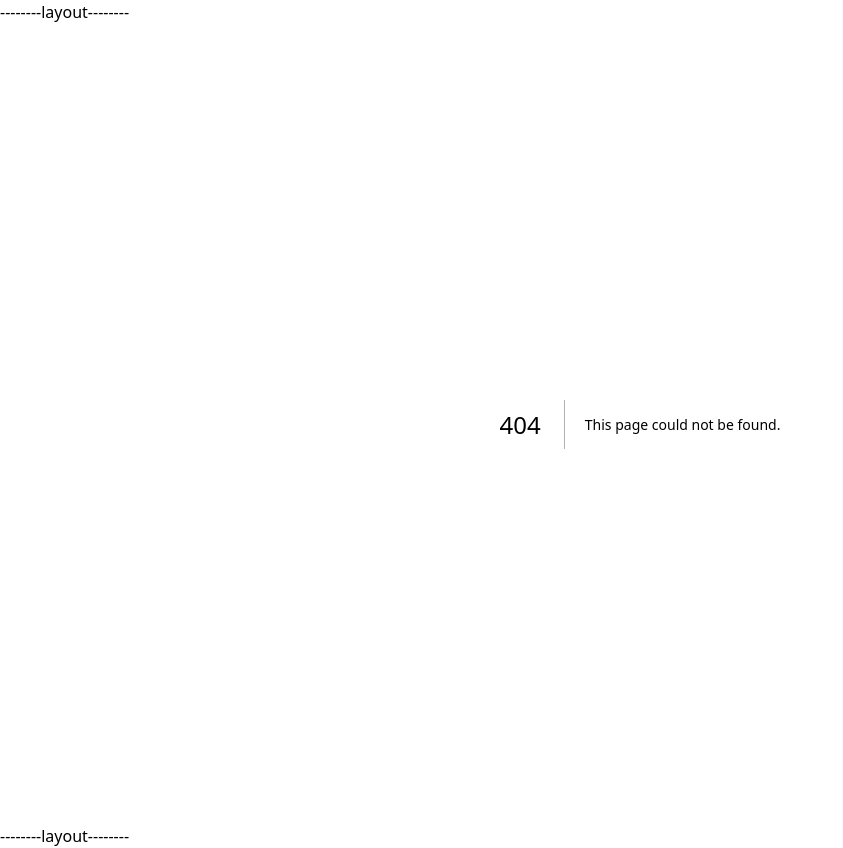
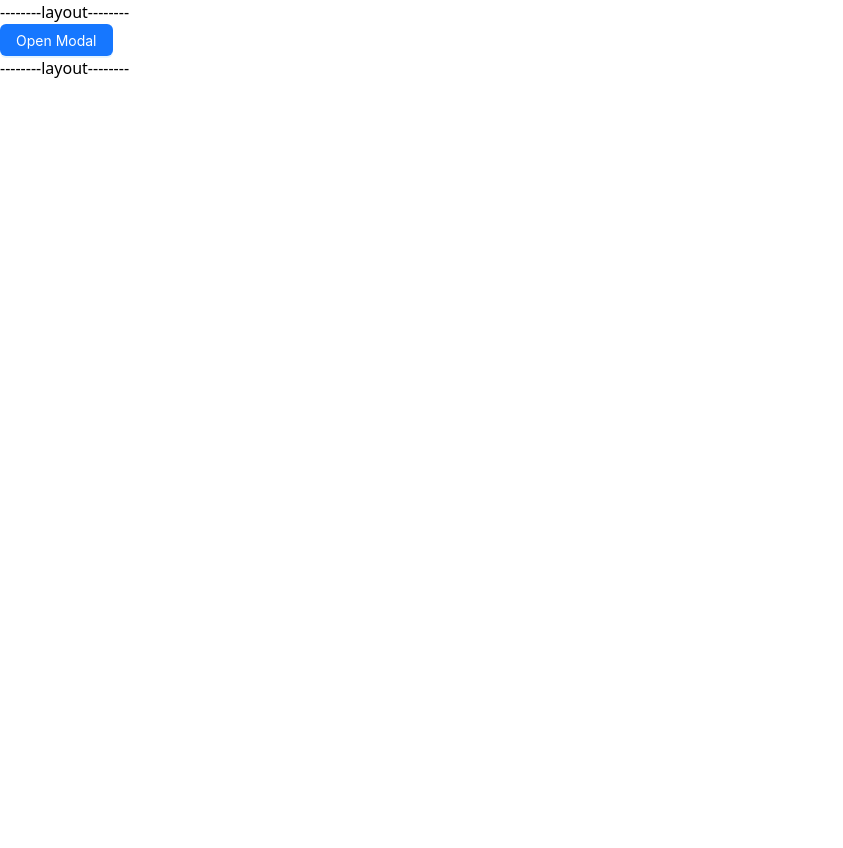
Before and after one commit to yheseul/maincamp, a Next.js app in the folder class-example/my-app/: page /section12/12-10-modal-custom-address-refactoring-type in a window 1280 px wide. Before the commit this address had no page. Shown: the whole page, without its empty margins (0-843 px from the left). After the commit the page ends 800 px from the top, so only its background shows below. Built offline with nearby package versions, Linux system fonts and the light colour scheme.

Commit message:
12-10-modal-custom-address-refactoring-type

```diff
--- /dev/null
+++ b/class-example/my-app/src/app/section12/12-10-modal-custom-address-refactoring-type/page.tsx
@@ -0,0 +1,36 @@
+"use client";
+
+import React, { useState } from "react";
+import { Button, Modal } from "antd";
+import DaumPostcodeEmbed, { Address } from "react-daum-postcode";
+
+export default function ModalCustomAddressRefactoring() {
+  const [isModalOpen, setIsModalOpen] = useState(false);
+
+  const ontoggleModal = () => {
+    setIsModalOpen((prev) => !prev);
+  };
+
+  const handleComplete = (data: Address) => {
+    console.log(data);
+    ontoggleModal();
+  };
+
+  return (
+    <>
+      <Button type="primary" onClick={ontoggleModal}>
+        Open Modal
+      </Button>
+
+      {/* <Modal open={isModalOpen} onOk={handleOk} onCancel={handleCancel}>
+        post: <input type="text" placeholder="text..." />
+      </Modal> */}
+
+      {isModalOpen && (
+        <Modal open={isModalOpen} onOk={ontoggleModal} onCancel={ontoggleModal}>
+          <DaumPostcodeEmbed onComplete={handleComplete} />
+        </Modal>
+      )}
+    </>
+  );
+}
```
